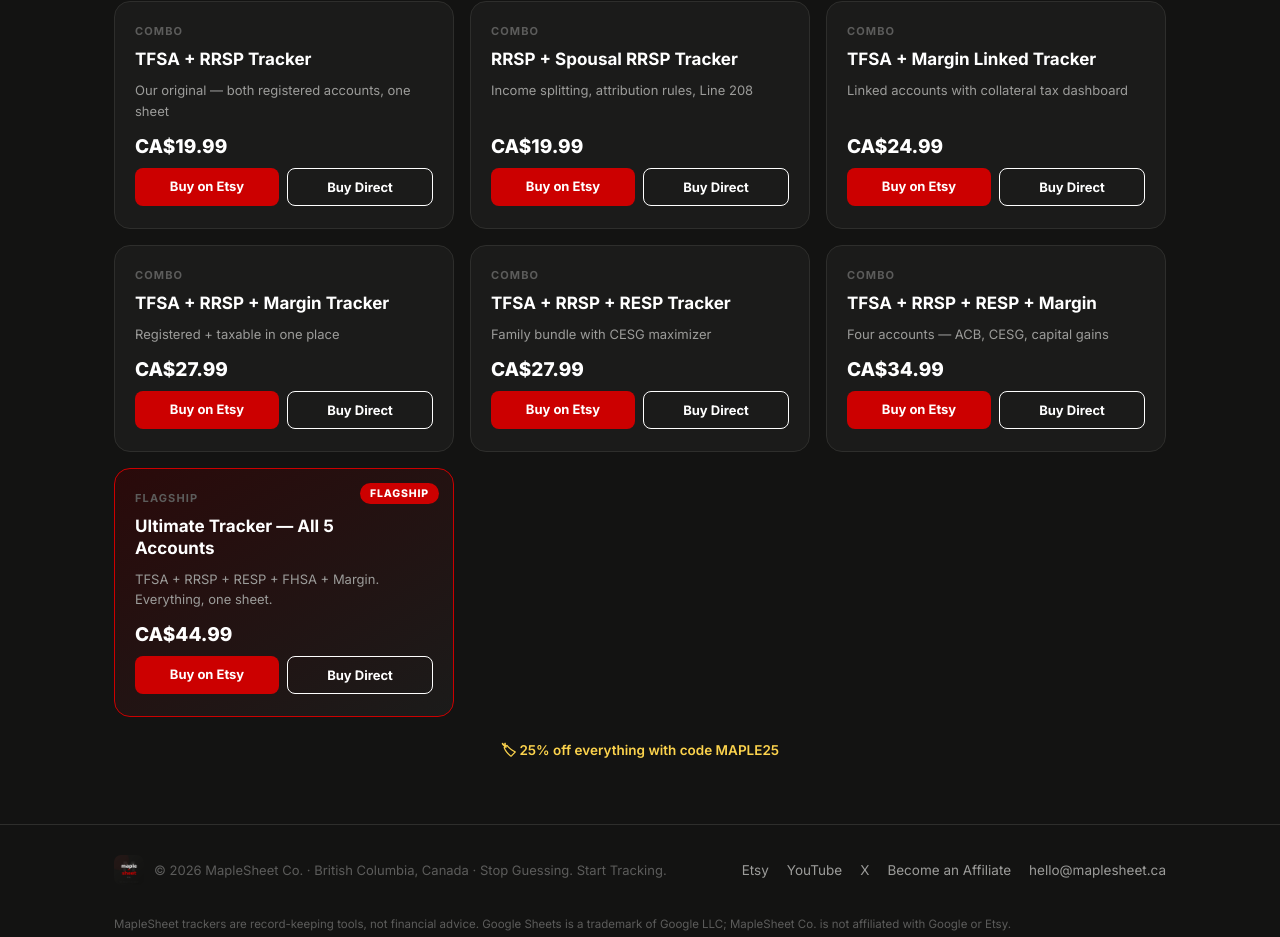
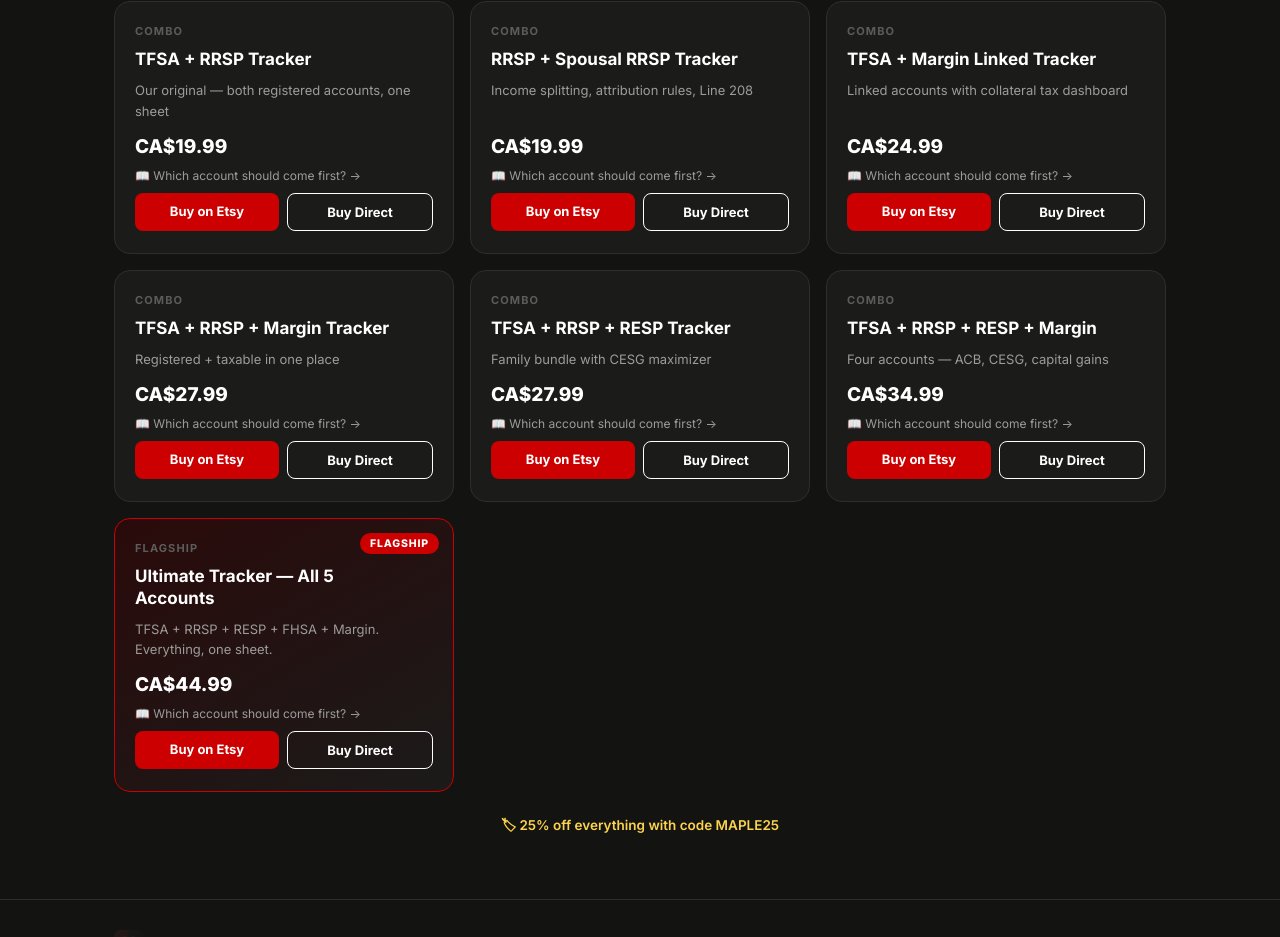
Before and after one commit to maplesheetco/maplesheet-website, a React (Vite) app: page /trackers in a window 1280 px wide. Shown: the part 898-1835 px from the top of the page. Built offline with nearby package versions, Linux system fonts and the light colour scheme.

Commit message:
Update GUIDE_LINKS with Combo and Flagship entries

```diff
--- a/src/pages/Trackers.jsx
+++ b/src/pages/Trackers.jsx
@@ -9,14 +9,16 @@ const FILTERS = ["All", "TFSA", "RRSP", "RESP", "FHSA", "Margin", "Combo", "Flag
 // Internal links from each tracker to its matching /resources guide — gives
 // Google (and visitors) a path from a commercial page to the informational
 // content that supports it, and vice versa when someone lands on a guide
-// first. Only mapped where a guide with a direct 1:1 match exists; Combo and
-// Flagship products span multiple accounts, so no single guide fits.
+// first. Combo and Flagship products span multiple accounts, so they point
+// to the cross-account comparison guide instead of a single-account one.
 const GUIDE_LINKS = {
   TFSA: { slug: "tfsa-contribution-room-2026", label: "TFSA contribution room guide" },
   RRSP: { slug: "rrsp-deduction-limit-vs-contribution-room", label: "RRSP deduction limit guide" },
   RESP: { slug: "resp-cesg-explained", label: "RESP & CESG guide" },
   FHSA: { slug: "fhsa-guide", label: "FHSA complete guide" },
   Margin: { slug: "how-acb-works", label: "How ACB works" },
+  Combo: { slug: "tfsa-vs-rrsp-vs-fhsa-vs-resp", label: "Which account should come first?" },
+  Flagship: { slug: "tfsa-vs-rrsp-vs-fhsa-vs-resp", label: "Which account should come first?" },
 };
 
 export default function Trackers() {
```
